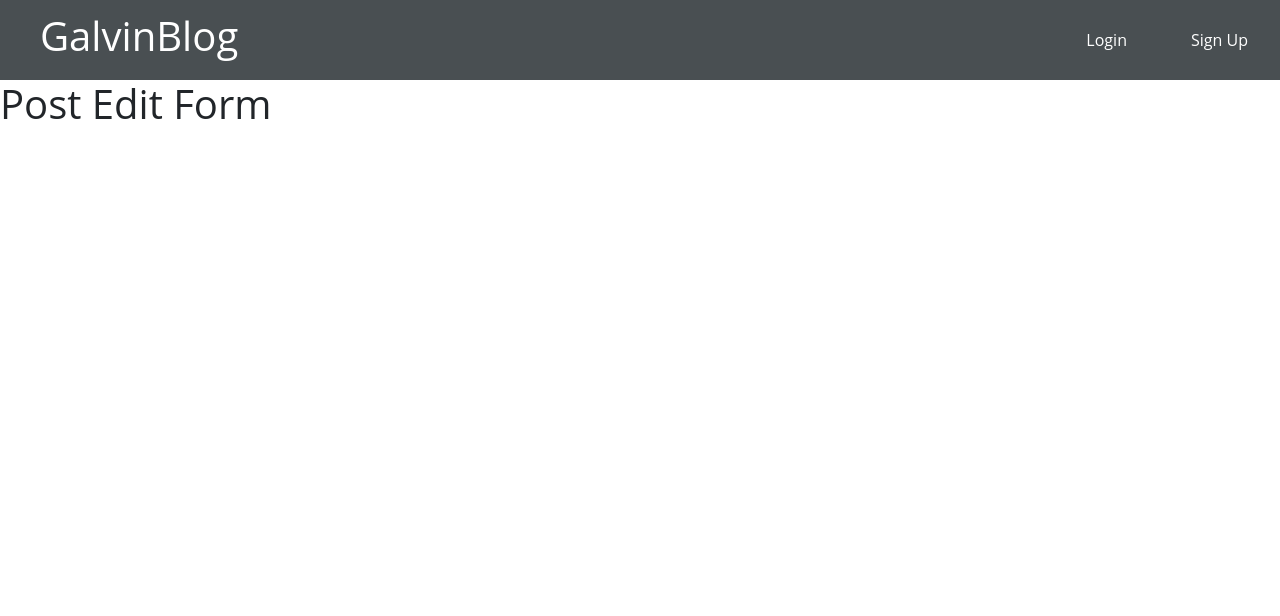
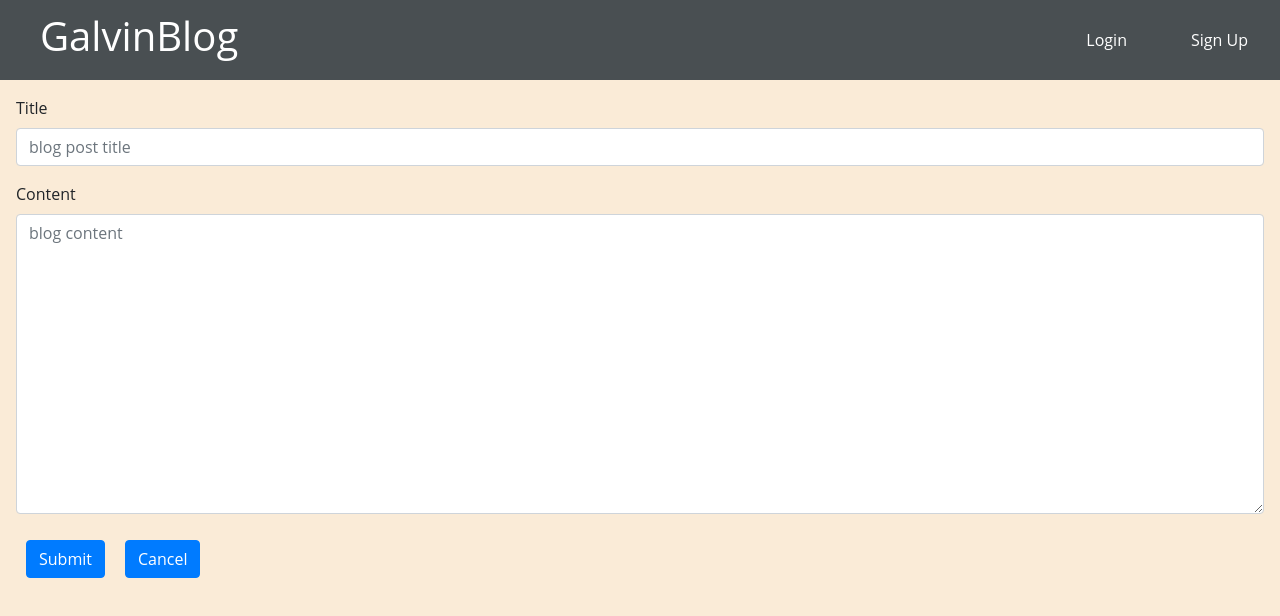
Before and after one commit to gkwcheun/blog_project, a React (Create React App) app in the folder frontend/: page /edit/1 in a window 1280 px wide. Shown: the top 616 px of the page. Built offline with nearby package versions, Linux system fonts and the light colour scheme; no server answers.

Commit message:
Added post update, delete, and redirects. New PostForm component shared between edit and new post functionality

```diff
--- a/frontend/src/NewApp.js
+++ b/frontend/src/NewApp.js
@@ -7,7 +7,6 @@ import NavBar from "./components/NavBar";
 import Signup from "./components/Signup";
 import Profile from "./components/Profile";
 import PostDetail from "./components/PostDetail";
-import PostEditForm from "./components/PostEditForm";
 import { useState } from "react";
 
 function NewApp() {
@@ -42,7 +41,14 @@ function NewApp() {
 					<Route
 						path="/create"
 						exact
-						render={(props) => <PostForm {...props} token={userToken} />}
+						render={(props) => (
+							<PostForm
+								{...props}
+								token={userToken}
+								editPost={false}
+								userID={userID}
+							/>
+						)}
 					/>
 					<Route
 						path="/login"
@@ -57,7 +63,9 @@ function NewApp() {
 					<Route
 						path="/edit/:postID"
 						exact
-						render={(props) => <PostEditForm {...props} />}
+						render={(props) => (
+							<PostForm {...props} token={userToken} editPost={true} />
+						)}
 					/>
 					<Route path="/signup" exact component={Signup} />
 					<Route path="/" exact component={PostList} />
--- a/frontend/src/components/PostEditForm.js
+++ /dev/null
@@ -1,9 +0,0 @@
-import { useState, useEffect } from "react";
-
-function PostEditForm(props) {
-	console.log(props.match.params.postID);
-	// use props.match.params.postID and fetch post data put into form for editing.
-	return <h1>Post Edit Form</h1>;
-}
-
-export default PostEditForm;
--- a/frontend/src/components/PostForm.js
+++ b/frontend/src/components/PostForm.js
@@ -1,19 +1,28 @@
 import { useState, useEffect } from "react";
+import { Redirect } from "react-router-dom";
+
 // create and edit post form
 // if editing, post form should prepopulate with content of original form
 function PostForm(props) {
 	const [post, setPost] = useState({ toBePublished: false });
+	const [afterEditLink, setAfterEditLink] = useState(null);
 
-	let apiURL = "http://localhost:5000/post/create-post";
-
-	// use effect function just to see state for debugging purposes
-	useEffect(() => {
-		console.log(post);
-	}, [post]);
+	const apiURLS = {
+		create: "http://localhost:5000/post/create-post",
+		update: `http://localhost:5000/post/update-post/${props.match.params.postID}`,
+	};
 
 	const handleChange = (e) => {
 		let postData = { ...post, [e.target.name]: e.target.value };
 		setPost(postData);
+	};
+
+	const afterEditSubmit = (e = null) => {
+		console.log("after submit called");
+		if (e) {
+			e.preventDefault();
+		}
+		setAfterEditLink(post.user);
 	};
 
 	const clearFields = () => {
@@ -28,7 +37,31 @@ function PostForm(props) {
 		// submit post data to database
 		e.preventDefault();
 		setPost({ ...post, toBePublished: true });
-		const postRequest = await fetch(apiURL, {
+		const postRequest = await fetch(apiURLS.create, {
+			method: "POST",
+			headers: {
+				"Content-Type": "application/json",
+				Accept: "application/json",
+				Authorization: `Bearer ${props.token}`,
+			},
+			body: JSON.stringify({ title: post.title, content: post.content }),
+		});
+		if (postRequest.ok) {
+			const postResponse = await postRequest.json();
+			console.log(post);
+			console.log(postResponse);
+		} else {
+			console.log("Error adding post to database");
+		}
+		clearFields();
+		setAfterEditLink(props.userID);
+	};
+
+	const saveDraft = async (e) => {
+		e.preventDefault();
+		setPost({ ...post, toBePublished: false });
+		// function to save non-published posts to DB
+		const postRequest = await fetch(apiURLS.create, {
 			method: "POST",
 			headers: {
 				"Content-Type": "application/json",
@@ -44,29 +77,69 @@ function PostForm(props) {
 			console.log("Error adding post to database");
 		}
 		clearFields();
+		setAfterEditLink(props.userID);
 	};
 
-	const saveDraft = async (e) => {
+	const getPostDetail = async () => {
+		let postDetailURL = `http://localhost:5000/post/post-detail/${props.match.params.postID}`;
+		const postDetailResponse = await fetch(postDetailURL, {
+			method: "GET",
+			headers: {
+				Authorization: `Bearer ${props.token}`,
+			},
+		});
+		if (postDetailResponse.ok) {
+			const postData = await postDetailResponse.json();
+			setPost({ ...postData.post });
+		}
+	};
+
+	const submitPostEdit = async (e) => {
+		// Submit edited post, TO BE IMPLEMENTED
 		e.preventDefault();
-		setPost({ ...post, toBePublished: false });
-		// function to save non-published posts to DB
-		const postRequest = await fetch(apiURL, {
-			method: "POST",
+		console.log(JSON.stringify(post));
+		const updateResponse = await fetch(apiURLS.update, {
+			method: "PATCH",
 			headers: {
 				"Content-Type": "application/json",
 				Accept: "application/json",
 				Authorization: `Bearer ${props.token}`,
 			},
-			body: JSON.stringify(post),
+			body: JSON.stringify({ title: post.title, content: post.content }),
 		});
-		if (postRequest.ok) {
-			const postResponse = await postRequest.json();
-			console.log(postResponse);
+		if (updateResponse.ok) {
+			// if successfull, redirect to profile page
+			console.log("Successful Update.");
 		} else {
-			console.log("Error adding post to database");
+			console.log("Error occured on update.");
 		}
-		clearFields();
+		afterEditSubmit();
 	};
+
+	// useEffect / ComponentDidMount hook to preload form with content if update
+	useEffect(() => {
+		if (props.editPost) {
+			// if editing existing post, get post details and set to state which then prepopulates form
+			getPostDetail();
+		}
+		// refresh cancel edit to null on remount of component
+		setAfterEditLink(null);
+	}, []);
+
+	// use effect function just to see state for debugging purposes
+	useEffect(() => {
+		console.log(post);
+	}, [post]);
+
+	useEffect(() => {
+		console.log(afterEditLink);
+	}, [afterEditLink]);
+
+	if (afterEditLink) {
+		// redirect user after post submit, post edit, or cancel
+		console.log("redirecting");
+		return <Redirect to={`/profile/${afterEditLink}`} />;
+	}
 
 	return (
 		<div className="main-container">
@@ -91,11 +164,28 @@ function PostForm(props) {
 						id="postContent"
 						name="content"
 						onChange={handleChange}
-						placeholder="blog content title"
+						placeholder="blog content"
 						value={post.content}
 						required
 					/>
 				</div>
+				<div className="btn-container">
+					{props.editPost ? (
+						<div className="btn-container">
+							<button
+								className="btn btn-primary post-submit-btn"
+								onClick={submitPostEdit}
+							>
+								Submit
+							</button>
+							<button
+								className="btn btn-primary post-save-btn"
+								onClick={afterEditSubmit}
+							>
+								Cancel
+							</button>
+						</div>
+					) : (
 						<div className="btn-container">
 							<button
 								className="btn btn-primary post-submit-btn"
@@ -103,9 +193,14 @@ function PostForm(props) {
 							>
 								Submit
 							</button>
-					<button className="btn btn-primary post-save-btn" onClick={saveDraft}>
+							<button
+								className="btn btn-primary post-save-btn"
+								onClick={saveDraft}
+							>
 								Save Draft
 							</button>
+						</div>
+					)}
 				</div>
 			</form>
 		</div>
--- a/frontend/src/components/Profile.js
+++ b/frontend/src/components/Profile.js
@@ -5,10 +5,10 @@ import PostCard from "./PostCard";
 function Profile(props) {
 	// set post link to redirect to page to edit post
 	const [postLink, setPostLink] = useState(null);
+	// flag for when deleting post fails, pop up modal window saying an error occured (TO BE IMPLEMENTED)
+	const [deleteFailFlag, setDeleteFailFlag] = useState(null);
 	const [profile, setProfile] = useState(null);
 	// fetch profile information on useEffect
-	useEffect(() => {
-		// fetch profile information and set profile in state
 	const fetchData = async () => {
 		let apiURL = `http://localhost:5000/user/${props.match.params.userID}`;
 		const fetchResponse = await fetch(apiURL, {
@@ -24,8 +24,12 @@ function Profile(props) {
 			console.log("Error fetching profile from database");
 		}
 	};
+
+	useEffect(() => {
+		// fetch profile information and set profile in state
 		fetchData();
 	}, []);
+
 	useEffect(() => {
 		setPostLink(null);
 	}, []);
@@ -39,9 +43,22 @@ function Profile(props) {
 		setPostLink(e.target.id);
 	};
 
-	const deletePost = (e) => {
+	const deletePost = async (e) => {
 		e.preventDefault();
-		console.log("delete post route, to be implimented");
+		let deleteURL = `http://localhost:5000/post/delete-post/${e.target.id}`;
+		const deleteResponse = await fetch(deleteURL, {
+			method: "DELETE",
+			headers: {
+				Authorization: `Bearer ${props.token}`,
+			},
+		});
+		if (deleteResponse.ok) {
+			console.log("successfully deleted");
+			// delete successful, fetch updated profile to state
+			fetchData();
+		} else {
+			console.log("Something went wrong with deletion process");
+		}
 	};
 
 	if (postLink) {
```
Also changed, not shown: 1 other file (tests, documents, lock files or other folders). Lines whose indentation alone changed are shown as unchanged.
